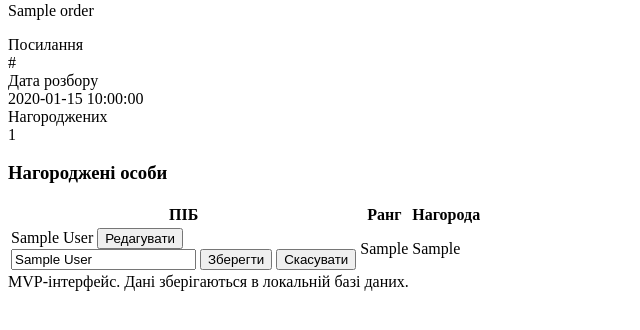
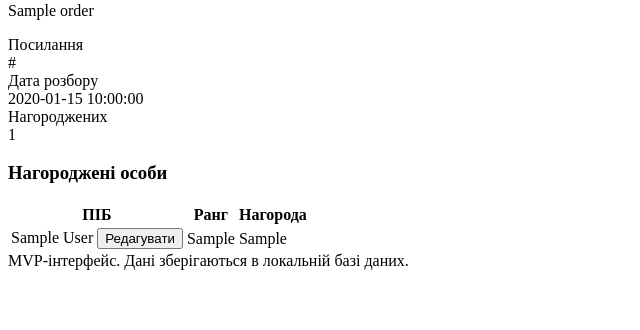
Before and after one commit to veschiy/order_parser, a Laravel app: page /orders/1 in a window 1280 px wide. Shown: the part 215-545 px from the top of the page, without its empty margins (0-640 px from the left). Run offline with Laravel 12, Linux system fonts and the light colour scheme; tables that the repository leaves empty hold one stand-in row (values such as "Sample post").

Commit message:
Hide inline edit forms without relying on Tailwind
Co-Authored-By: Claude Code <noreply@anthropic.com>

```diff
--- a/resources/views/orders/show.blade.php
+++ b/resources/views/orders/show.blade.php
@@ -45,7 +45,7 @@
                                 <td class="px-4 py-3 text-slate-100">
                                     <span class="awardee-name" data-id="{{ $awardee->id }}">{{ $awardee->full_name }}</span>
                                     <button type="button" class="ml-2 rounded-md border border-slate-700 px-2 py-1 text-xs text-slate-300 hover:border-indigo-400 hover:text-indigo-300" onclick="editAwardeeName(this, {{ $awardee->id }})">Редагувати</button>
-                                    <div class="hidden mt-2 flex gap-2" data-edit-form="{{ $awardee->id }}">
+                                    <div class="hidden mt-2 flex gap-2" data-edit-form="{{ $awardee->id }}" style="display:none;">
                                         <input type="text" value="{{ $awardee->full_name }}" class="w-full rounded-md border border-slate-700 bg-slate-950 px-2 py-1 text-sm text-slate-100 focus:border-indigo-400 focus:outline-none">
                                         <button type="button" class="rounded-md bg-indigo-500 px-2 py-1 text-xs font-medium text-white hover:bg-indigo-400" onclick="saveAwardeeName({{ $awardee->id }}, this)">Зберегти</button>
                                         <button type="button" class="rounded-md border border-slate-700 px-2 py-1 text-xs text-slate-300 hover:bg-slate-800" onclick="cancelAwardeeEdit({{ $awardee->id }})">Скасувати</button>
```
